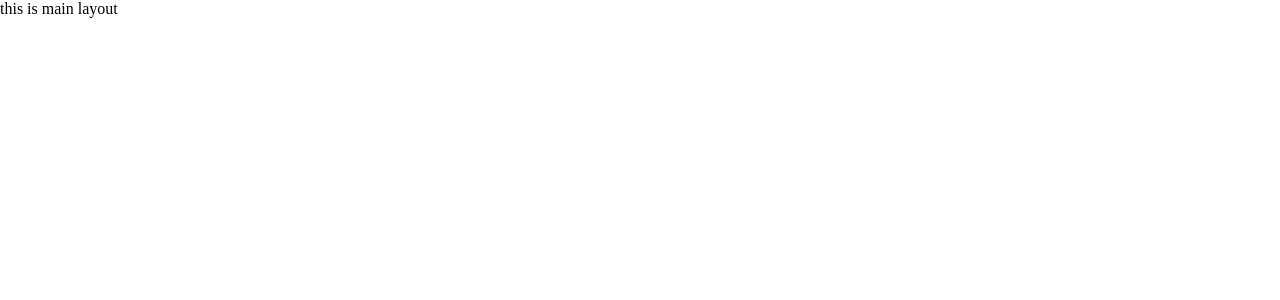
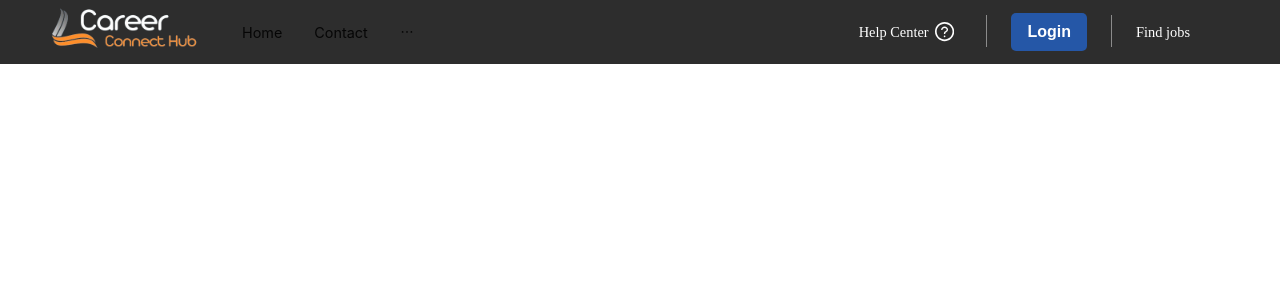
Before and after one commit to ratSparrow/CareerConnect-Hub-UI, a React (Vite) app: page / in a window 1280 px wide. Shown: the top 300 px of the page. Built offline with nearby package versions, Linux system fonts and the light colour scheme.

Commit message:
added header section

```diff
--- a/src/App.css
+++ b/src/App.css
@@ -0,0 +1,30 @@
+/* ------------------ Header styles -------------------- */
+.custom-menu .ant-menu-item:hover {
+    color: white !important;
+}
+
+@media screen and (max-width: 500px) {
+    .headerMenu {
+        display: none;
+    }
+
+    .menuIcon {
+        display: flex;
+        align-items: center;
+        justify-content: end;
+    }
+}
+
+@media screen and (min-width: 500px) {
+    .menuIcon {
+        display: none;
+    }
+
+    .headerMenu {
+        display: flex;
+        align-items: center;
+        justify-content: start;
+    }
+}
+
+/* ------------------ Header styles end -------------------- */
--- a/src/components/Layouts/MainLayout.tsx
+++ b/src/components/Layouts/MainLayout.tsx
@@ -1,5 +1,13 @@
+import { Outlet } from "react-router-dom";
+import NavBar from "../shared/Navbar";
+
 const MainLayout = () => {
-  return <div>this is main layout</div>;
+  return (
+    <>
+      <NavBar />
+      <Outlet />
+    </>
+  );
 };
 
 export default MainLayout;
--- /dev/null
+++ b/src/components/shared/Navbar.tsx
@@ -0,0 +1,315 @@
+/* eslint-disable @typescript-eslint/no-explicit-any */
+
+import blueLogo from "../../assets/images/1-removebg-preview.png";
+
+import {
+  MenuOutlined,
+  QuestionCircleOutlined,
+  UserOutlined,
+} from "@ant-design/icons";
+import {
+  Avatar,
+  Button,
+  Divider,
+  Drawer,
+  Dropdown,
+  Menu,
+  MenuProps,
+  Space,
+} from "antd";
+
+import { useEffect, useState } from "react";
+import { Link, Navigate, useLocation } from "react-router-dom";
+import { getUserInfo, removeUserInfo } from "../../services/auth.service";
+
+const NavBar = () => {
+  const [openMenu, setOpenMenu] = useState(false);
+  const [role, setRole] = useState(null);
+  const { pathname } = useLocation();
+
+  useEffect(() => {
+    // Fetch user role on mount
+    const { role } = getUserInfo() as any;
+    setRole(role);
+  }, []);
+
+  const handleLogout = (accessToken: string) => {
+    removeUserInfo(accessToken);
+    return <Navigate to="/login" state={{ path: pathname }} />;
+  };
+
+  // console.log(role);
+
+  const items: MenuProps["items"] = [
+    // {
+    //   key: "0",
+    //   label: (
+    //     <div
+    //       style={{
+    //         // fontSize: "1.2rem",
+    //         width: "100%",
+    //         display: "flex",
+    //         justifyContent: "center",
+    //         alignItems: "center",
+    //       }}
+    //     >
+
+    //     </div>
+    //   ),
+    // },
+    {
+      key: "1",
+      label: (
+        <Link to={`/dashboard`}>
+          <Button
+            type="primary"
+            size="large"
+            style={{
+              fontSize: "1.2rem",
+              display: "flex",
+              justifyContent: "center",
+              alignItems: "center",
+            }}
+          >
+            Dashboard
+          </Button>
+        </Link>
+      ),
+    },
+  ];
+
+  return (
+    <div
+      style={
+        {
+          // height: "100vh",
+        }
+      }
+    >
+      <div
+        style={{
+          backgroundColor: "#2d2d2d",
+          height: "4rem",
+          padding: "0rem 1rem",
+        }}
+        className="menuIcon"
+      >
+        <MenuOutlined
+          style={{ color: "white", fontSize: "30px" }}
+          onClick={() => {
+            setOpenMenu(true);
+          }}
+        />
+      </div>
+      <div
+        className="headerMenu"
+        style={{
+          backgroundColor: "#2d2d2d",
+          height: "4rem",
+          padding: "0rem 1rem",
+          width: "100%",
+        }}
+      >
+        <Link to="/">
+          {" "}
+          <img
+            src={blueLogo}
+            alt="Logo"
+            width={200}
+            style={{ marginRight: "10px", height: "80px" }}
+          />
+        </Link>
+        <NavMenu />
+        <div
+          style={{
+            display: "flex",
+            justifyContent: "space-between",
+            alignItems: "center",
+          }}
+        >
+          <Link
+            to="/career-services"
+            style={{
+              color: "white",
+              fontSize: "0.9rem",
+              backgroundColor: "#2d2d2d",
+              border: "none",
+              textDecoration: "none",
+              display: "flex",
+              alignItems: "center",
+              justifyContent: "center",
+              width: "7rem",
+            }}
+          >
+            <p>Help Center</p>
+            <QuestionCircleOutlined
+              style={{
+                fontWeight: "bolder",
+                fontSize: "1.2rem",
+                marginLeft: "0.4rem",
+              }}
+            />
+          </Link>
+          <Divider
+            type="vertical"
+            style={{
+              backgroundColor: "#949494",
+              height: "2rem",
+              margin: "0 1.5rem",
+            }}
+          />
+
+          {role ? (
+            <Button
+              onClick={() => handleLogout("accessToken")}
+              size="large"
+              type="primary"
+              danger
+              style={{
+                fontSize: "1rem",
+                fontWeight: "bold",
+                borderRadius: "5px",
+                border: "none",
+                cursor: "pointer",
+              }}
+            >
+              Log out
+            </Button>
+          ) : (
+            <Link
+              to={"/login"}
+              style={{
+                cursor: "pointer",
+              }}
+            >
+              <button
+                style={{
+                  backgroundColor: "#2557a7",
+                  color: "white",
+                  fontSize: "1rem",
+                  fontWeight: "bold",
+                  padding: "0.6rem 1rem",
+                  borderRadius: "5px",
+                  border: "none",
+                  cursor: "pointer",
+                }}
+              >
+                Login
+              </button>
+            </Link>
+          )}
+
+          <Divider
+            type="vertical"
+            style={{
+              backgroundColor: "#949494",
+              height: "2rem",
+              margin: "0 1.5rem",
+            }}
+          />
+          <Link
+            to="/job-list"
+            style={{
+              color: "white",
+              fontSize: "0.9rem",
+              backgroundColor: "#2d2d2d",
+              border: "none",
+              textDecoration: "none",
+              width: "8rem",
+            }}
+          >
+            Find jobs
+          </Link>
+        </div>
+
+        {role && (
+          <Space size={16} wrap>
+            <Dropdown menu={{ items }}>
+              <Space wrap size={16}>
+                <Avatar
+                  style={{ backgroundColor: "#87d068" }}
+                  icon={<UserOutlined />}
+                />
+              </Space>
+            </Dropdown>
+          </Space>
+        )}
+      </div>
+      <Drawer
+        // placement="left"
+        open={openMenu}
+        onClose={() => {
+          setOpenMenu(false);
+        }}
+        closable={false}
+        style={{ backgroundColor: "#2d2d2d" }}
+      >
+        <NavMenu isInline />
+      </Drawer>
+    </div>
+  );
+};
+
+const NavMenu = ({ isInline = false }) => {
+  return (
+    <div
+      style={{
+        display: "flex",
+        justifyContent: "space-between",
+        alignItems: "center",
+        width: "100%",
+      }}
+    >
+      <Menu
+        style={{
+          color: "white",
+          fontSize: "0.9rem",
+          backgroundColor: "#2d2d2d",
+          border: "none",
+        }}
+        mode={isInline ? "inline" : "horizontal"}
+        className="custom-menu" // Add className here
+        items={[
+          {
+            label: (
+              <Link
+                to="/"
+                // target="_blank"
+                rel="noopener noreferrer"
+              >
+                Home
+              </Link>
+            ),
+            key: "home",
+          },
+          {
+            label: (
+              <Link
+                to="/contact"
+                // target="_blank"
+                rel="noopener noreferrer"
+              >
+                Contact
+              </Link>
+            ),
+            key: "contact",
+          },
+          {
+            label: (
+              <Link
+                to="/blog"
+                // target="_blank"
+                rel="noopener noreferrer"
+              >
+                Blog
+              </Link>
+            ),
+            key: "blog",
+          },
+        ]}
+      ></Menu>
+    </div>
+  );
+};
+
+export default NavBar;
--- a/src/routes/PrivateRoute.tsx
+++ b/src/routes/PrivateRoute.tsx
@@ -1,6 +1,7 @@
 import { Navigate, useLocation } from "react-router-dom";
-import { authEmail, authKey } from "../components/Constant/authKey";
+
 import { getFromLocalStorage } from "../helpers/utils/saveData";
+import { authEmail, authKey } from "../components/constant/authKey";
 
 const PrivateRoutes = ({ children }: { children: React.ReactNode }) => {
   const { pathname } = useLocation();
```
Also changed, not shown: src/assets/images/1-removebg-preview.png (added).
